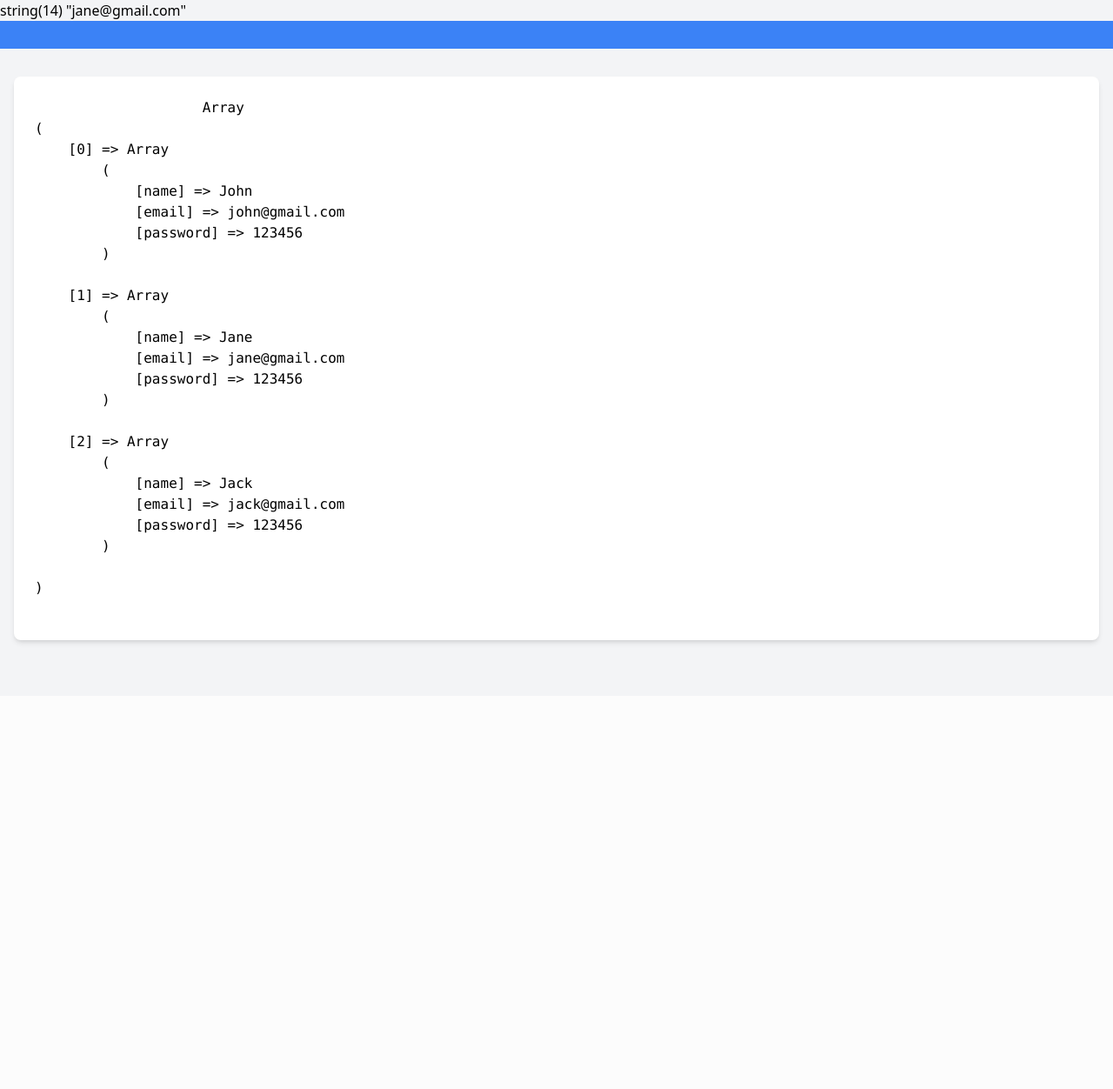
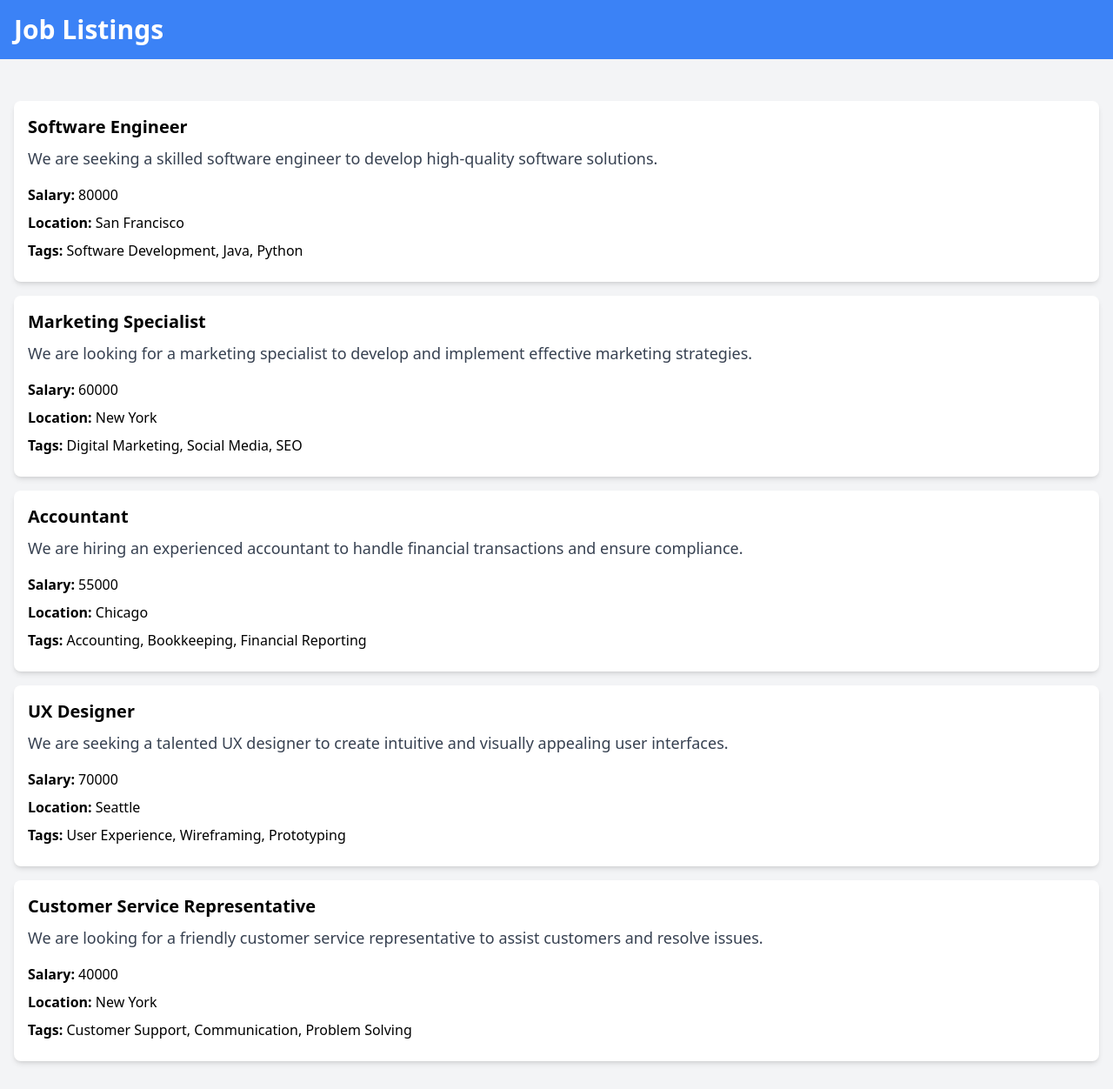
Before and after one commit to janmichaelvalle/php-from-scratch, a PHP site: page /09-multi-dimensional-array-iteration/index.php in a window 1280 px wide. Shown: the whole page at 87% size. Before the commit the page ends 742 px from the top, so only its background shows below. Run offline with PHP 8.4, Linux system fonts and the light colour scheme; data that the repository does not hold is empty; some libraries are stand-ins or nearby versions.

Commit message:
Finished Multi-Dimensional Array Iteration

```diff
--- /dev/null
+++ b/php-sandbox/09-multi-dimensional-array-iteration/index.php
@@ -0,0 +1,100 @@
+<?php
+$listings = [
+  [
+    'id' => 1,
+    'title' => 'Software Engineer',
+    'description' => 'We are seeking a skilled software engineer to develop high-quality software solutions.',
+    'salary' => 80000,
+    'location' => 'San Francisco',
+    'tags' => ['Software Development', 'Java', 'Python']
+  ],
+  [
+    'id' => 2,
+    'title' => 'Marketing Specialist',
+    'description' => 'We are looking for a marketing specialist to develop and implement effective marketing strategies.',
+    'salary' => 60000,
+    'location' => 'New York',
+    'tags' => ['Digital Marketing', 'Social Media', 'SEO']
+  ],
+  [
+    'id' => 3,
+    'title' => 'Accountant',
+    'description' => 'We are hiring an experienced accountant to handle financial transactions and ensure compliance.',
+    'salary' => 55000,
+    'location' => 'Chicago',
+    'tags' => ['Accounting', 'Bookkeeping', 'Financial Reporting']
+  ],
+  [
+    'id' => 4,
+    'title' => 'UX Designer',
+    'description' => 'We are seeking a talented UX designer to create intuitive and visually appealing user interfaces.',
+    'salary' => 70000,
+    'location' => 'Seattle',
+    'tags' => ['User Experience', 'Wireframing', 'Prototyping']
+  ],
+  [
+    'id' => 5,
+    'title' => 'Customer Service Representative',
+    'description' => 'We are looking for a friendly customer service representative to assist customers and resolve issues.',
+    'salary' => 40000,
+    'location' => 'New York',
+    'tags' => ['Customer Support', 'Communication', 'Problem Solving']
+  ],
+];
+?>
+
+
+<!DOCTYPE html>
+<html lang="en">
+
+<head>
+  <meta charset="UTF-8">
+  <meta name="viewport" content="width=device-width, initial-scale=1.0">
+  <script src="https://cdn.tailwindcss.com"></script>
+  <title>Job Listings</title>
+</head>
+
+<body class="bg-gray-100">
+  <header class="bg-blue-500 text-white p-4">
+    <div class="container mx-auto">
+      <h1 class="text-3xl font-semibold">Job Listings</h1>
+    </div>
+  </header>
+  <div class="container mx-auto p-4 mt-4">
+    <!-- Output -->
+    <?php foreach($listings as $listing) : ?>
+      <div class="md my-4">
+      <div class="bg-white rounded-lg shadow-md">
+        <div class="p-4">
+          <h2 class="text-xl font-semibold">
+            <?= $listing['title']?>
+          </h2>
+          <p class="text-gray-700 text-lg mt-2"><?= $listing['description']?></p>
+          <ul class="mt-4">
+            <li class="mb-2">
+              <strong>Salary:</strong> <?= $listing['salary']?>
+            </li>
+            <li class="mb-2">
+              <strong>Location:</strong> <?= $listing['location']?>
+            </li>
+            <li class="mb-2">
+              <strong>Tags:</strong>
+              <?php
+              $tagsArray = [];
+              foreach($listing['tags'] as $tag) {
+                array_push($tagsArray, $tag);
+              }
+              $tagsArray = implode(', ', $tagsArray);
+              echo $tagsArray
+               ?>
+
+            </li>
+          </ul>
+        </div>
+      </div>
+    </div>
+    <?php endforeach; ?>
+  </div>
+</body>
+
+</html>
```
Also changed, not shown: php-sandbox/05-array-challenges/index.php (+49 -3 lines).
